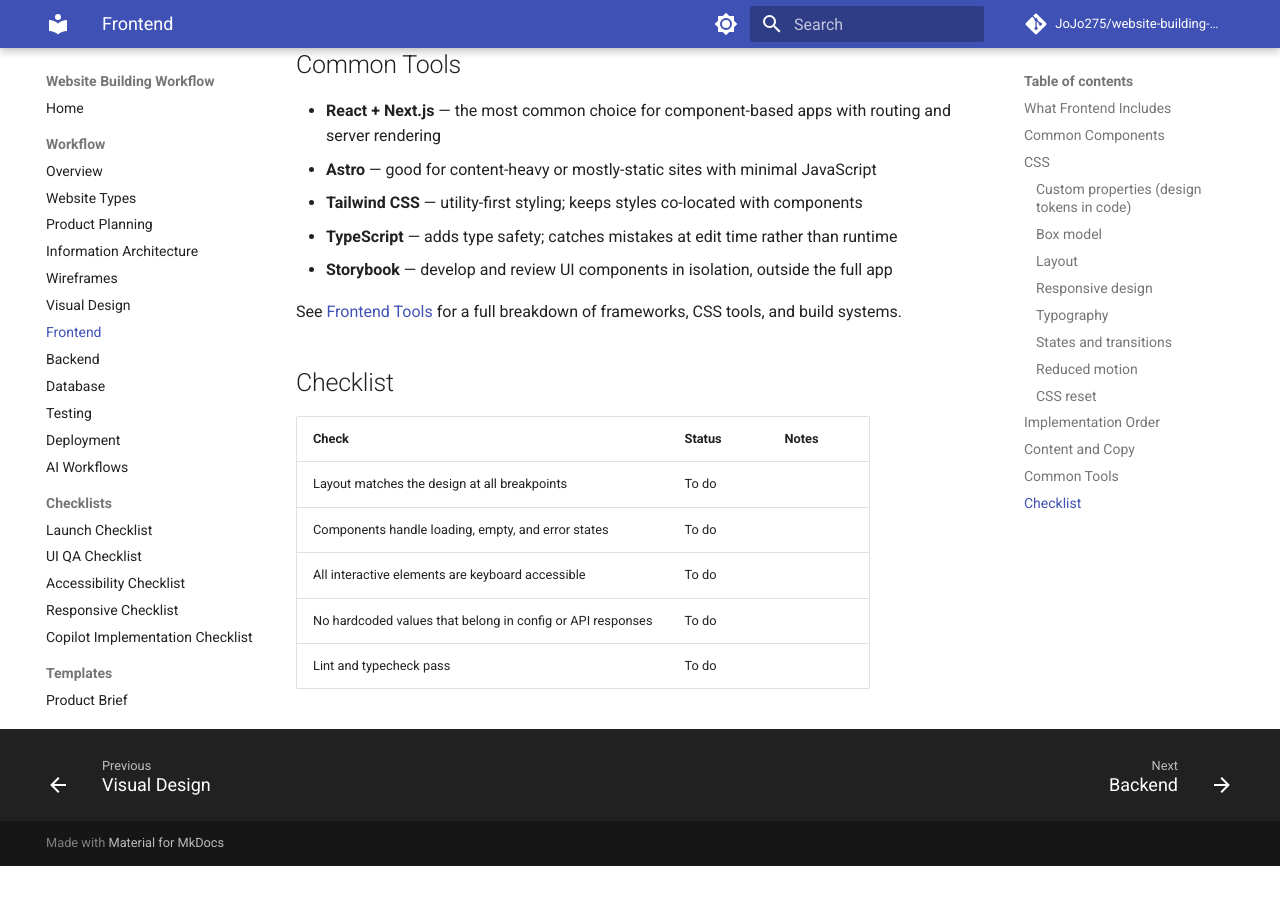
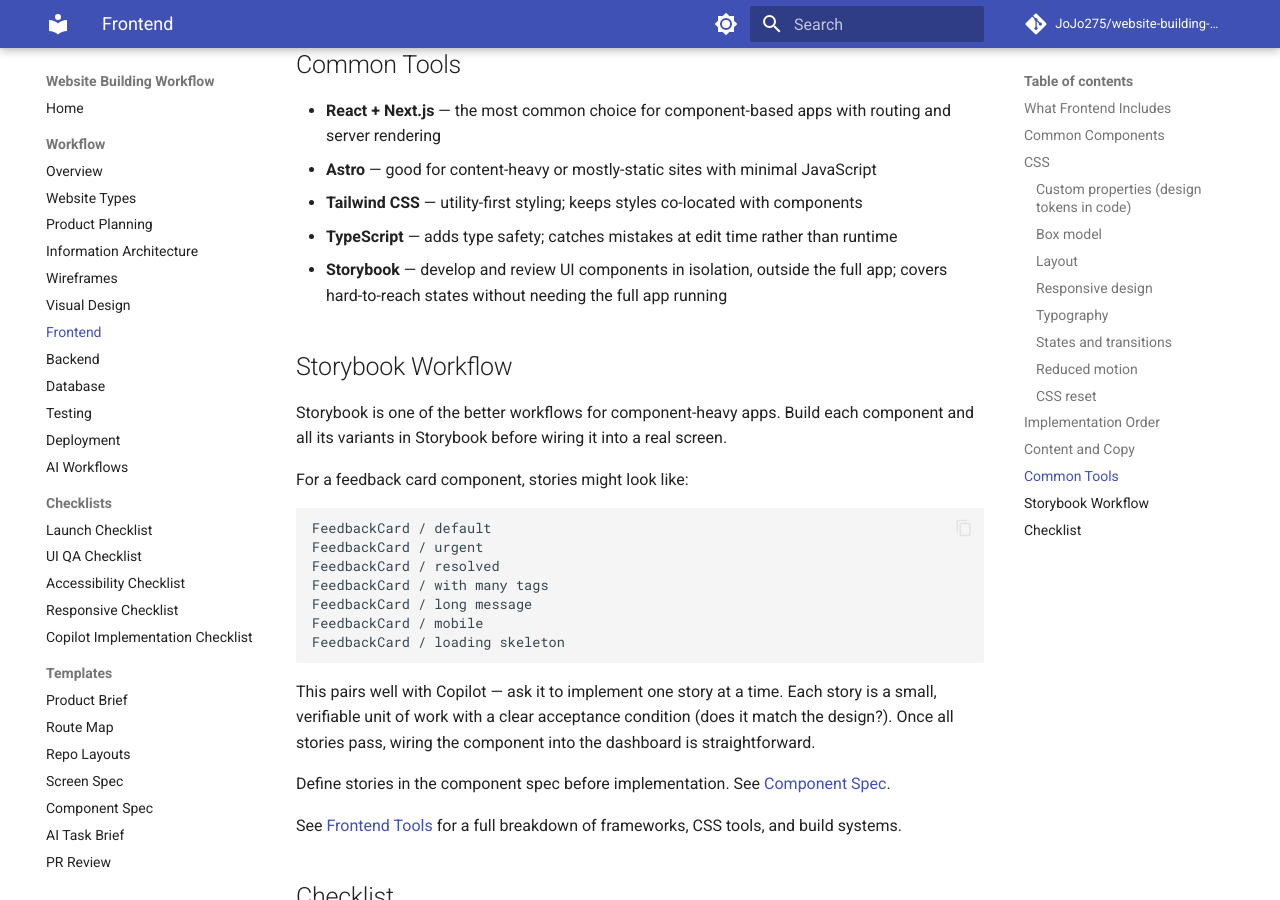
Before and after one commit to JoJo275/website-building-workflow, an MkDocs documentation site: the page built from docs/workflow/07-frontend.md, in a window 1280 px wide and 900 px high, scrolled down 6771 px. Built offline with MkDocs 1.6.1 and Material for MkDocs 9.7.7, drawn with Linux system fonts in a browser that asks for light colours; comment, search, counter and statistics services are not loaded; before the commit the page ends 7637 px from its top, so only the background shows below that.

Commit message:
feat: expand Storybook section with workflow details and component examples

````diff
--- a/docs/workflow/07-frontend.md
+++ b/docs/workflow/07-frontend.md
@@ -298,7 +298,27 @@
 - **Astro** — good for content-heavy or mostly-static sites with minimal JavaScript
 - **Tailwind CSS** — utility-first styling; keeps styles co-located with components
 - **TypeScript** — adds type safety; catches mistakes at edit time rather than runtime
-- **Storybook** — develop and review UI components in isolation, outside the full app
+- **Storybook** — develop and review UI components in isolation, outside the full app; covers hard-to-reach states without needing the full app running
+
+## Storybook Workflow
+
+Storybook is one of the better workflows for component-heavy apps. Build each component and all its variants in Storybook before wiring it into a real screen.
+
+For a feedback card component, stories might look like:
+
+```text
+FeedbackCard / default
+FeedbackCard / urgent
+FeedbackCard / resolved
+FeedbackCard / with many tags
+FeedbackCard / long message
+FeedbackCard / mobile
+FeedbackCard / loading skeleton
+```
+
+This pairs well with Copilot — ask it to implement one story at a time. Each story is a small, verifiable unit of work with a clear acceptance condition (does it match the design?). Once all stories pass, wiring the component into the dashboard is straightforward.
+
+Define stories in the component spec before implementation. See [Component Spec](../starters/component-spec.md).
 
 See [Frontend Tools](../tools/frontend.md) for a full breakdown of frameworks, CSS tools, and build systems.
 
````
